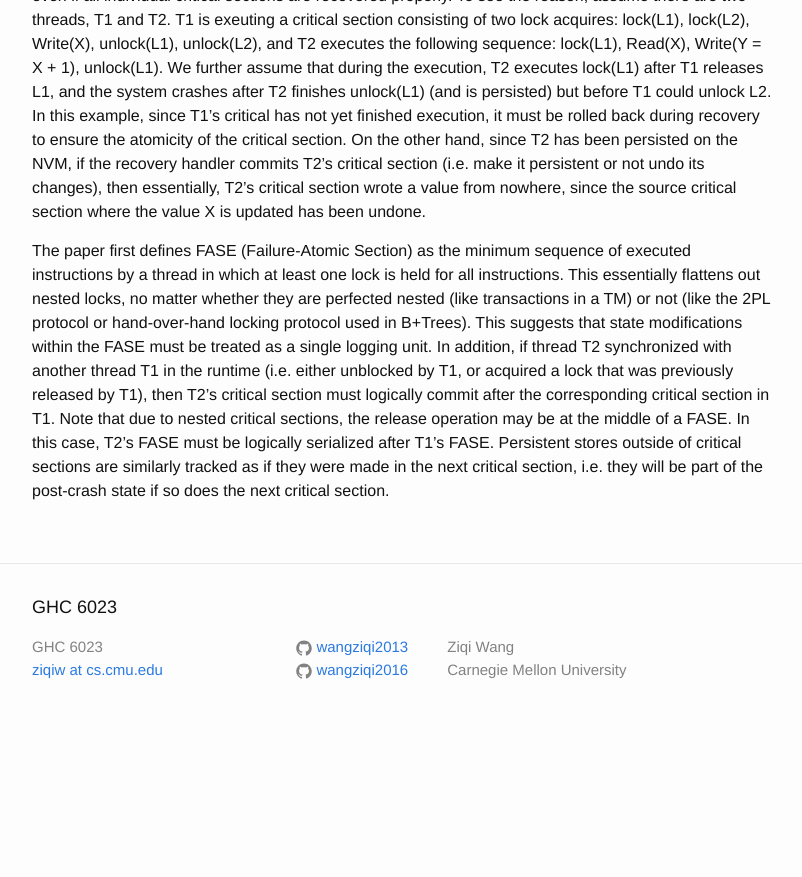
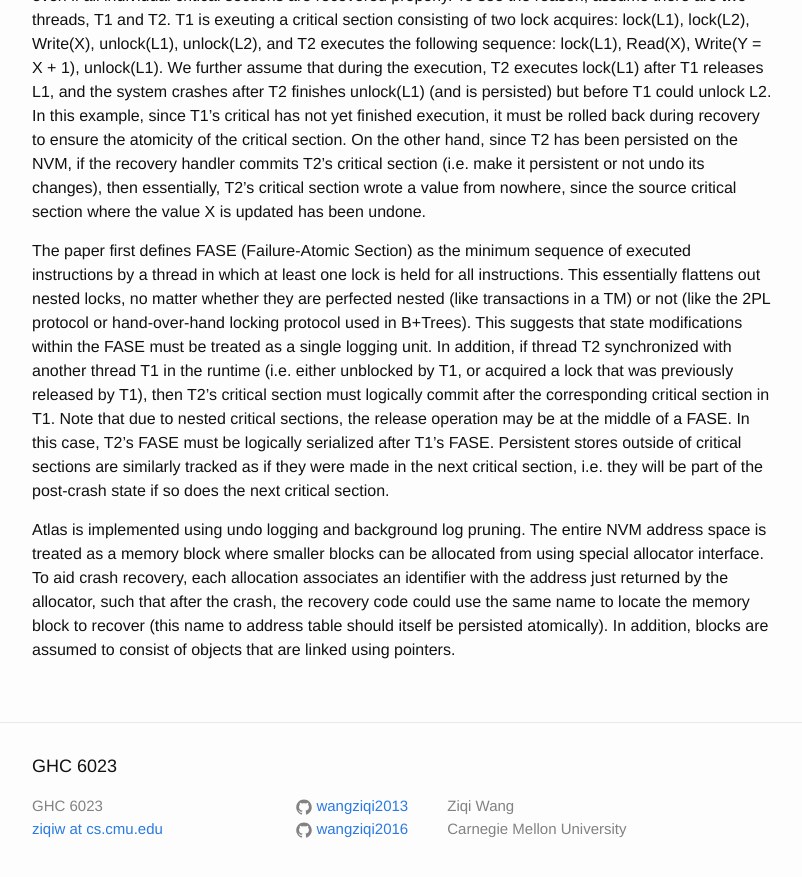
Before and after one commit to wangziqi2013/wangziqi2013.github.io, a Jekyll site: the page built from _posts/2019-08-04-atlas.markdown, in a window 1280 px wide and 900 px high, scrolled down 820 px. Shown: the top 877 px of the window, without its empty margins (238-1040 px from the left). Built offline with Jekyll 4.4.1, drawn with Linux system fonts in a browser that asks for light colours; before the commit the page ends 1561 px from its top, so only the background shows below that.

Commit message:
Adding assumptions

```diff
--- a/_posts/2019-08-04-atlas.markdown
+++ b/_posts/2019-08-04-atlas.markdown
@@ -45,3 +45,9 @@ critical section in T1. Note that due to nested critical sections, the release o
 FASE. In this case, T2's FASE must be logically serialized after T1's FASE. Persistent stores outside of critical sections
 are similarly tracked as if they were made in the next critical section, i.e. they will be part of the post-crash state
 if so does the next critical section.
+
+Atlas is implemented using undo logging and background log pruning. The entire NVM address space is treated as a memory
+block where smaller blocks can be allocated from using special allocator interface. To aid crash recovery, each allocation
+associates an identifier with the address just returned by the allocator, such that after the crash, the recovery code
+could use the same name to locate the memory block to recover (this name to address table should itself be persisted atomically).
+In addition, blocks are assumed to consist of objects that are linked using pointers.
```
